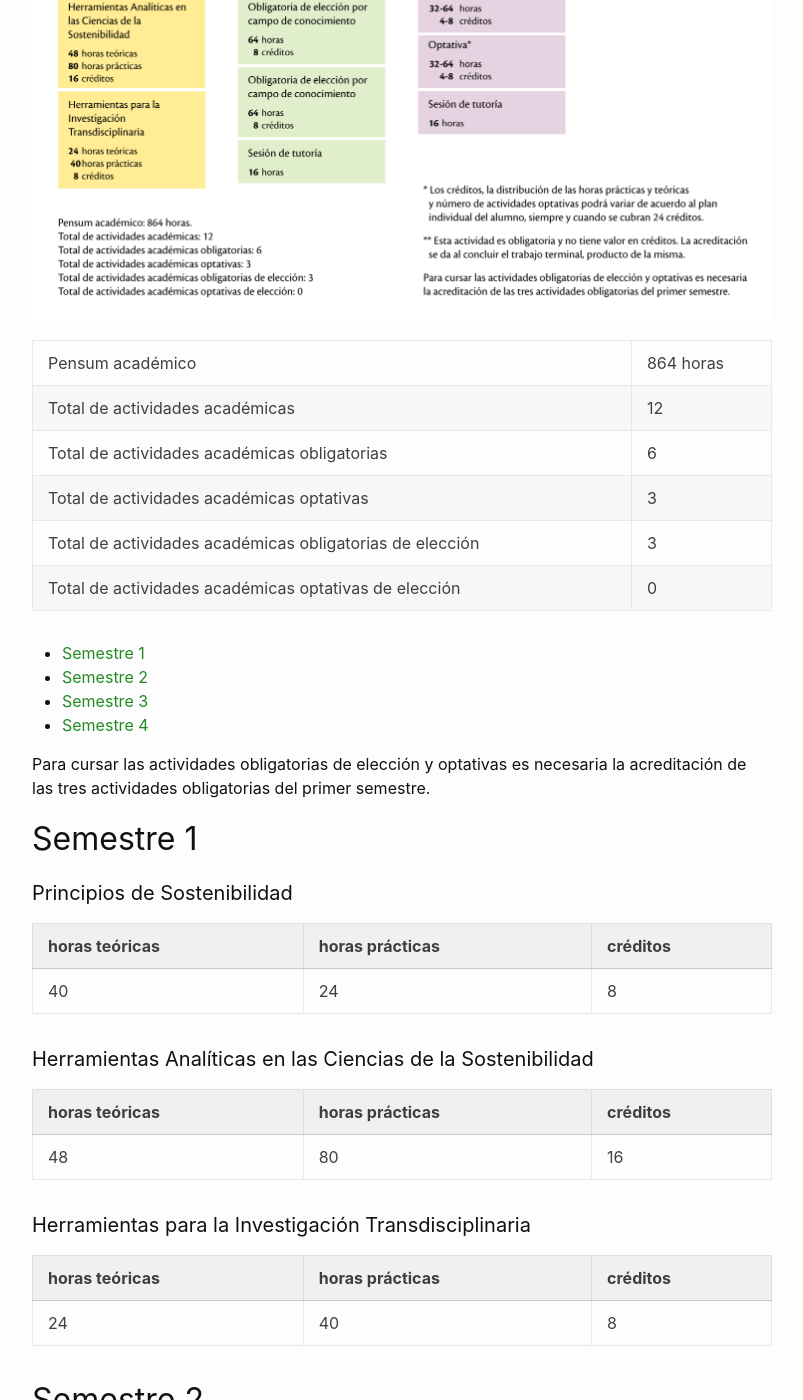
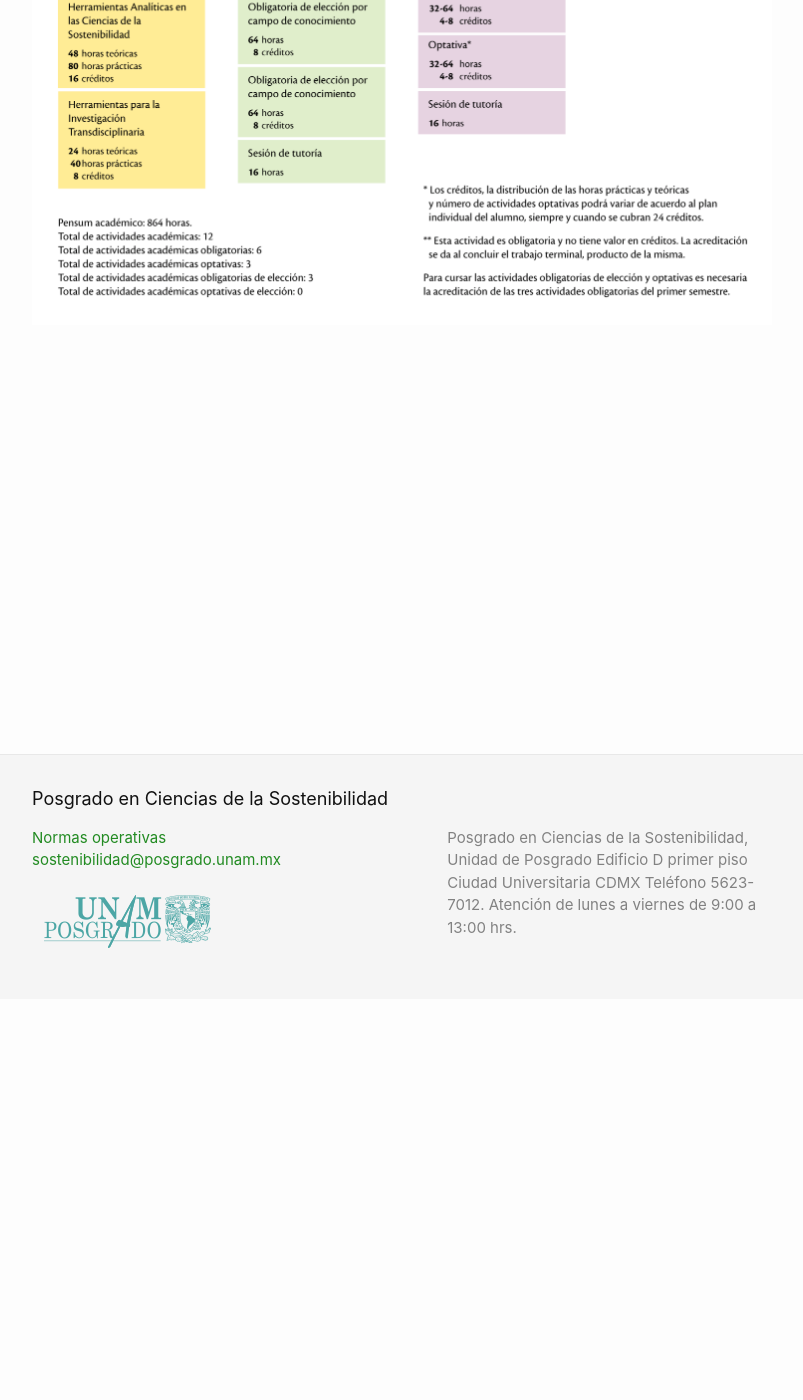
Before and after one commit to pcs-unam/pcs-unam.github.io, a Jekyll site: the page built from maestria/mapa.md, in a window 1280 px wide and 1400 px high, scrolled down 401 px. Shown: the whole window, without its empty margins (238-1041 px from the left). Built offline with Jekyll 4.4.1, drawn with Linux system fonts in a browser that asks for light colours; some of the changed text lies outside the part shown.

Commit message:
Update mapa.md

```diff
--- a/maestria/mapa.md
+++ b/maestria/mapa.md
@@ -5,130 +5,3 @@
 ---
 
 ![mapa_curricular](/assets/mapa_curricular.png)
-
-| Pensum académico                                         | 864 horas
-| Total de actividades académicas                          | 12
-| Total de actividades académicas obligatorias             | 6
-| Total de actividades académicas optativas                | 3
-| Total de actividades académicas obligatorias de elección | 3
-| Total de actividades académicas optativas de elección    | 0
-
-
-
-
- - [Semestre 1](#semestre-1)
- - [Semestre 2](#semestre-2)
- - [Semestre 3](#semestre-3)
- - [Semestre 4](#semestre-4)
-
-Para cursar las actividades obligatorias de elección y optativas es necesaria la acreditación de las tres actividades obligatorias del primer semestre.
-
-## Semestre 1
-
-#### Principios de Sostenibilidad
-
-|----------------|-----------------|----------|
-| horas teóricas | horas prácticas | créditos |
-|---------------+|----------------+|---------+|
-|             40 |              24 |        8 |
-|----------------|-----------------|----------|
-
-#### Herramientas Analíticas en las Ciencias de la Sostenibilidad
-
-|----------------|-----------------|----------|
-| horas teóricas | horas prácticas | créditos |
-|---------------+|----------------+|---------+|
-|             48 |              80 |       16 |
-|----------------|-----------------|----------|
-
-#### Herramientas para la Investigación Transdisciplinaria
-
-|----------------|-----------------|----------|
-| horas teóricas | horas prácticas | créditos |
-|---------------+|----------------+|---------+|
-|             24 |              40 |        8 |
-|----------------|-----------------|----------|
-
-
-
-## Semestre 2
-
-#### Obligatoria de elección por campo de conocimiento
-
-|-------|----------|
-| horas | créditos |
-|------+|---------+|
-|    64 |         8|
-|-------|----------|
-
-#### Obligatoria de elección por campo de conocimiento
-
-|-------|----------|
-| horas | créditos |
-|------+|---------+|
-|    64 |         8|
-|-------|----------|
-
-#### Obligatoria de elección por campo de conocimiento
-
-|-------|----------|
-| horas | créditos |
-|------+|---------+|
-|    64 |         8|
-|-------|----------|
-
-#### Sesión de tutoría
-
-**16 horas**
-
-
-
-## Semestre 3
-
-Los créditos, la distribución de las horas prácticas y teóricas y
-número de actividades optativas podrá variar de acuerdo al plan
-individual del alumno, siempre y cuando se cubran 24 créditos.
-
-
-#### Optativa
-
-|-------|----------|
-| horas | créditos |
-|------+|---------+|
-| 32-64 |       4-8|
-|-------|----------|
-
-
-#### Optativa*
-
-|-------|----------|
-| horas | créditos |
-|------+|---------+|
-| 32-64 |       4-8|
-|-------|----------|
-
-
-#### Optativa*
-
-
-|-------|----------|
-| horas | créditos |
-|------+|---------+|
-| 32-64 |       4-8|
-|-------|----------|
-
-
-#### Sesión de tutoría
-
-**16 horas**
-
-
-## Semestre 4
-
-#### Actividades para la obtención del grado
-
-Esta actividad es obligatoria y no tiene valor en créditos. La
-acreditación se da al concluir el trabajo terminal, producto de la
-misma.
-
-**192 horas**
```
